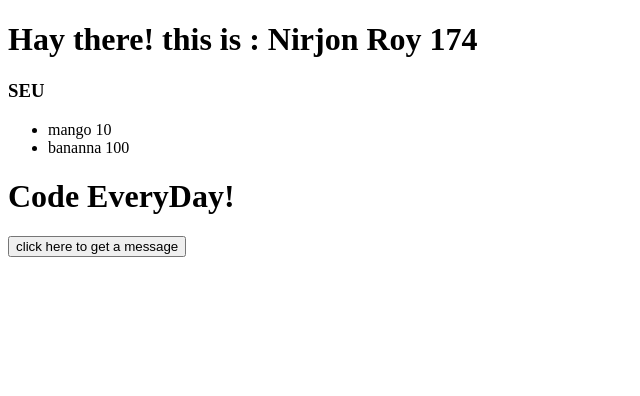
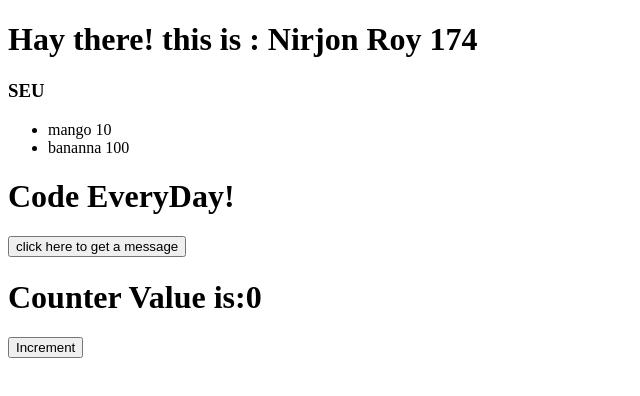
Before and after one commit to nirjonroy/React_practice, a React (Vite) app: page / in a window 1280 px wide. Shown: the top 396 px of the page, without its empty margins (0-640 px from the left). Built offline with nearby package versions, Linux system fonts and the light colour scheme.

Commit message:
State In React

```diff
--- a/src/App.jsx
+++ b/src/App.jsx
@@ -2,6 +2,7 @@
 import Fruites from './Components/Fruites';
 import ConditionalComponent from './Components/ConditionalComponent';
 import Message from './Components/Message';
+import Counter from './Components/Counter';
 
 function App() {
 const seatNumbers = [1,7,4];
@@ -16,6 +17,7 @@
       <Fruites />
       <ConditionalComponent />
       <Message />
+      <Counter />
     </div>
   )
 }
--- /dev/null
+++ b/src/Components/Counter.jsx
@@ -0,0 +1,11 @@
+import { useState } from "react";
+export default function Counter(){
+const [count, setCount] = useState(0);
+function handleClick(){
+    setCount(count + 1);
+}
+    return <div>
+        <h1>Counter Value is:{count}</h1>
+        <button onClick={handleClick}>Increment </button>
+        </div>;
+}
```
